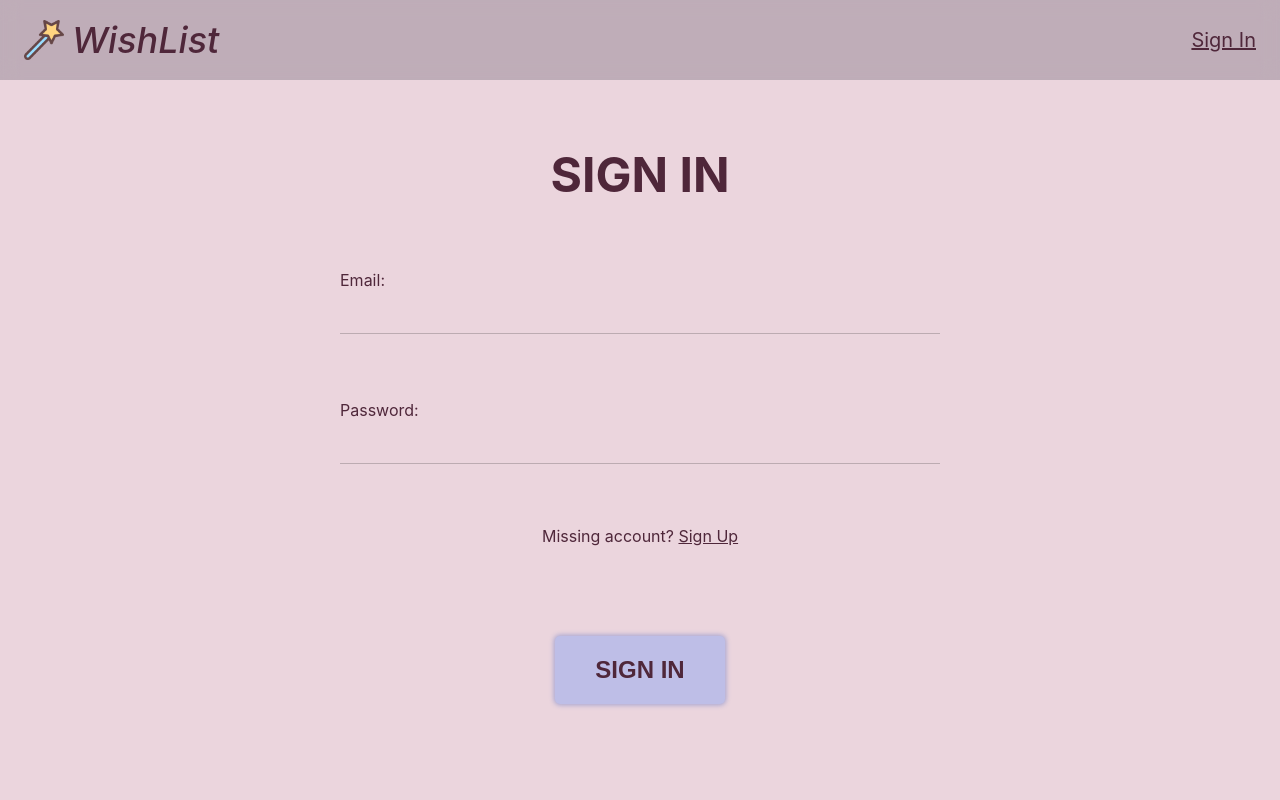
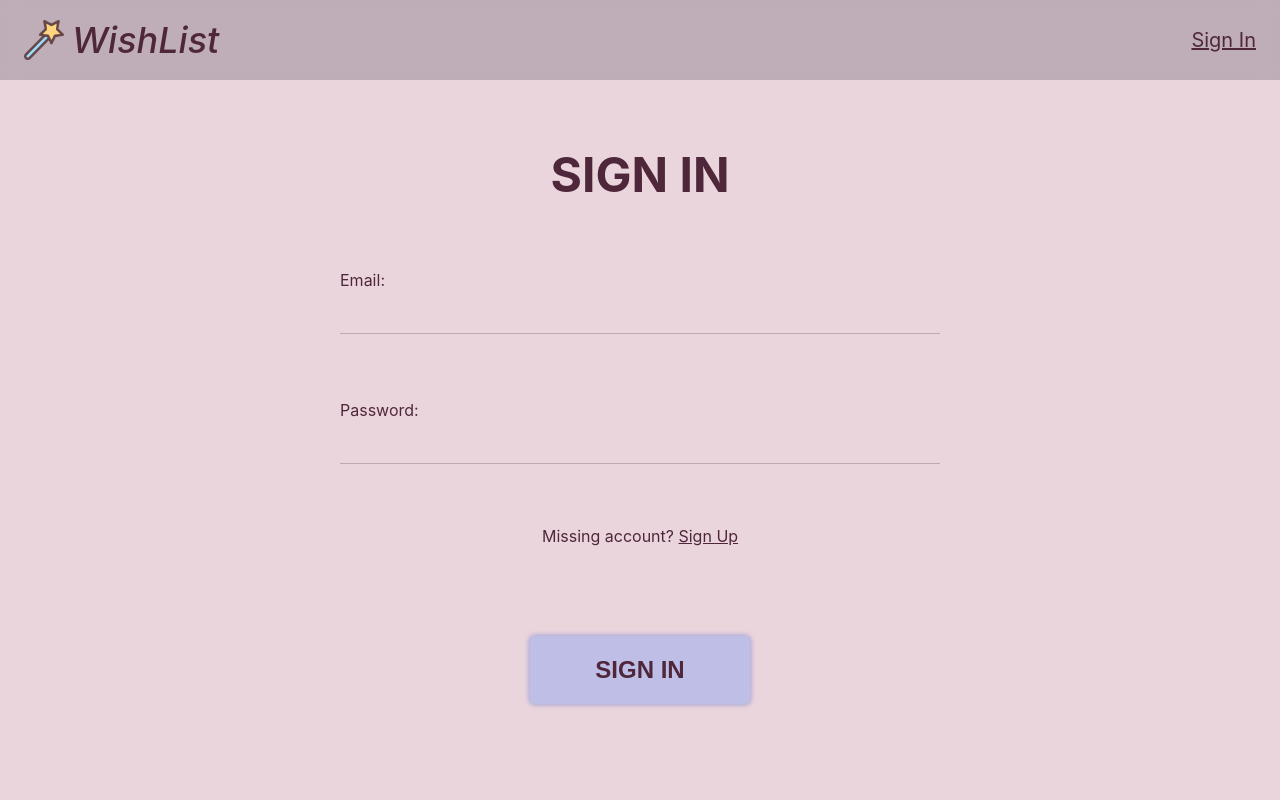
Before and after one commit to hideto13/wishlist-app, a React (Create React App) app: page /sign-in in a window 1280 px wide. Shown: the top 800 px of the page. Built offline with nearby package versions, Linux system fonts and the light colour scheme; the HTML template or start-up script is replaced by a standard one.

Commit message:
refactor: send forms with onSubmit

```diff
--- a/src/components/AddWishModal/index.jsx
+++ b/src/components/AddWishModal/index.jsx
@@ -32,7 +32,8 @@ export default function AddWishModal({ isOpen, onClose }) {
     setNewWish({ ...newWish, image: e.target.value })
   const handleChangeLink = e => setNewWish({ ...newWish, link: e.target.value })
 
-  function addNewWish() {
+  function addNewWish(e) {
+    e.preventDefault()
     if (!newWish.name) {
       setError(<FormattedMessage id='formNameError' />)
     } else if (
@@ -56,6 +57,7 @@ export default function AddWishModal({ isOpen, onClose }) {
 
   return (
     <ModalComponent isOpen={isOpen} onClose={onClose}>
+      <form onSubmit={addNewWish}>
         <ModalTitle>
           <FormattedMessage id='formTitle' />
         </ModalTitle>
@@ -91,9 +93,10 @@ export default function AddWishModal({ isOpen, onClose }) {
           <Button
             name={<FormattedMessage id='formButton' />}
             color='rgba(16, 16, 44, 0.2)'
-          onClick={addNewWish}
+            type='submit'
           />
         </ButtonContainer>
+      </form>
     </ModalComponent>
   )
 }
--- a/src/components/Button/Button.styled.js
+++ b/src/components/Button/Button.styled.js
@@ -11,7 +11,7 @@ export const AppButton = styled.button`
   font-weight: 600;
   cursor: pointer;
   box-shadow: 0px 0px 5px 1px #a2a2d0;
-
+  min-width: 220px;
   -webkit-transition: all 150ms ease-in-out;
   transition: all 150ms ease-in-out;
 
--- a/src/components/Button/index.jsx
+++ b/src/components/Button/index.jsx
@@ -1,8 +1,8 @@
 import { AppButton } from './Button.styled'
 
-function Button({ name, onClick, color }) {
+function Button({ name, onClick, color, type }) {
   return (
-    <AppButton onClick={onClick} color={color}>
+    <AppButton onClick={onClick} color={color} type={type}>
       {name}
     </AppButton>
   )
--- a/src/pages/Registration/Registration.styled.js
+++ b/src/pages/Registration/Registration.styled.js
@@ -21,3 +21,12 @@ export const LinkContainer = styled.p`
     margin: 0 0 70px;
   }
 `
+
+export const FormContainer = styled.form`
+  display: flex;
+
+  flex-direction: column;
+  align-items: center;
+  width: 100%;
+  max-width: 600px;
+`
--- a/src/pages/Registration/index.jsx
+++ b/src/pages/Registration/index.jsx
@@ -11,6 +11,7 @@ import {
   InputsContainer,
   StyledLink,
   LinkContainer,
+  FormContainer,
 } from './Registration.styled'
 
 function Registration() {
@@ -54,6 +55,7 @@ function Registration() {
 
   return (
     <PageContainer>
+      <FormContainer onSubmit={onSubmit}>
         <Title name={<FormattedMessage id='signupTitle' />} />
         <InputsContainer id='sign'>
           <Input
@@ -75,10 +77,8 @@ function Registration() {
             <FormattedMessage id='signinTitle' />
           </StyledLink>
         </LinkContainer>
-      <Button
-        name={<FormattedMessage id='signupButton' />}
-        onClick={onSubmit}
-      />
+        <Button name={<FormattedMessage id='signupButton' />} />
+      </FormContainer>
     </PageContainer>
   )
 }
--- a/src/pages/SignIn/SignIn.styled.js
+++ b/src/pages/SignIn/SignIn.styled.js
@@ -20,3 +20,12 @@ export const LinkContainer = styled.p`
     margin: 0 0 70px;
   }
 `
+
+export const FormContainer = styled.form`
+  display: flex;
+
+  flex-direction: column;
+  align-items: center;
+  width: 100%;
+  max-width: 600px;
+`
--- a/src/pages/SignIn/index.jsx
+++ b/src/pages/SignIn/index.jsx
@@ -8,7 +8,12 @@ import PageContainer from '../../components/PageContainer'
 import Input from '../../components/Input'
 import { UserContext } from '../../contexts/UserContext'
 import { login } from '../../api'
-import { InputsContainer, LinkContainer, StyledLink } from './SignIn.styled'
+import {
+  InputsContainer,
+  LinkContainer,
+  StyledLink,
+  FormContainer,
+} from './SignIn.styled'
 
 function SignIn() {
   const navigate = useNavigate()
@@ -54,6 +59,7 @@ function SignIn() {
 
   return (
     <PageContainer>
+      <FormContainer onSubmit={onSubmit}>
         <Title name={<FormattedMessage id='signinTitle' />} />
         <InputsContainer>
           <Input
@@ -75,7 +81,8 @@ function SignIn() {
             <FormattedMessage id='signupTitle' />
           </StyledLink>
         </LinkContainer>
-      <Button name={<FormattedMessage id='signinTitle' />} onClick={onSubmit} />
+        <Button name={<FormattedMessage id='signinTitle' />} />
+      </FormContainer>
     </PageContainer>
   )
 }
```
Lines whose indentation alone changed are shown as unchanged.
